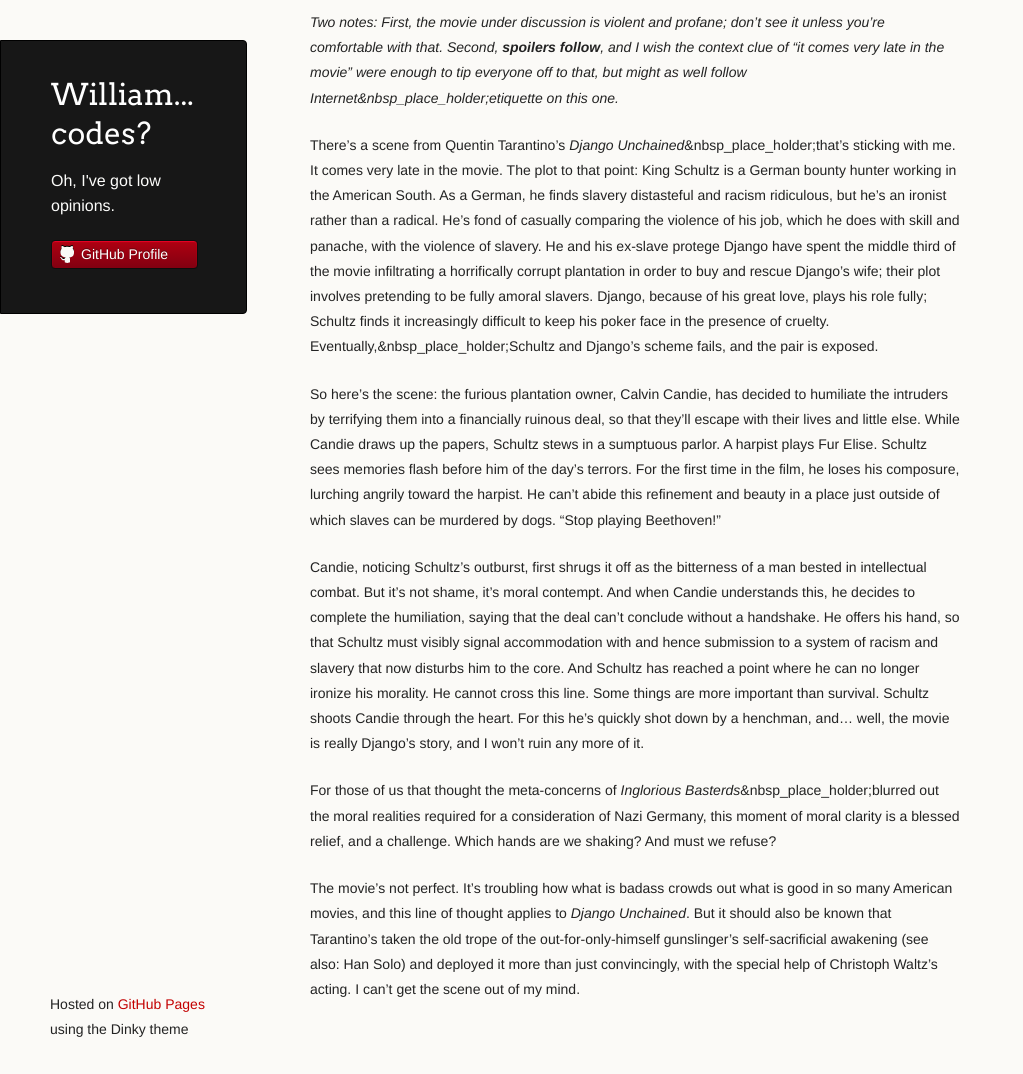
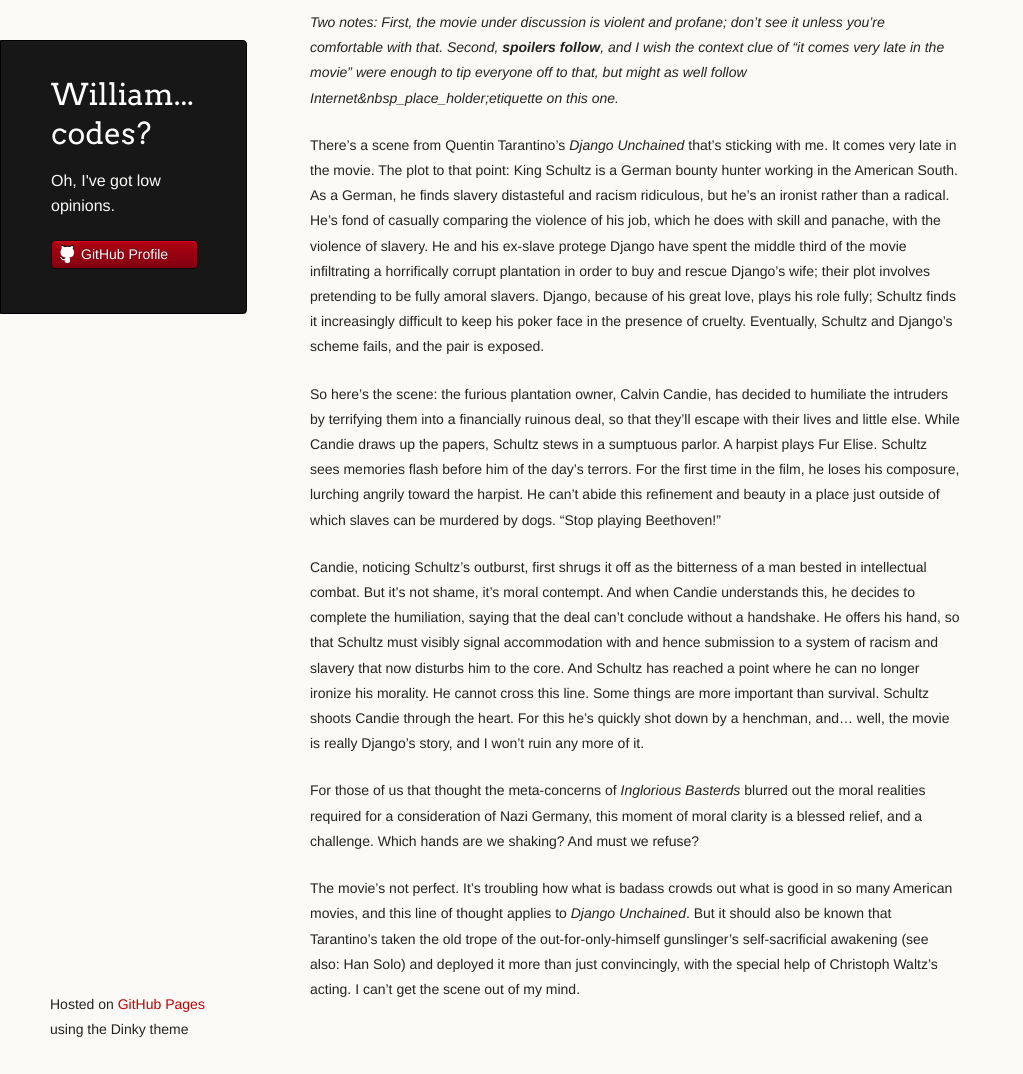
Before and after one commit to williamrandolph/williamrandolph.github.com, a Jekyll site: the page built from _posts/2013-01-12-test2.md, in a window 1280 px wide and 1074 px high. Shown: the whole window, without its empty margins (0-1023 px from the left). Built offline with Jekyll 4.4.1, drawn with Linux system fonts in a browser that asks for light colours; Markdown is read by kramdown in place of the engine named in the settings; some of the changed lines change nothing that is shown.

Commit message:
Getting rid of bad characters in Django post.

```diff
--- a/_posts/2013-01-12-test2.md
+++ b/_posts/2013-01-12-test2.md
@@ -11,7 +11,7 @@
 
 
 There's a scene from Quentin Tarantino's _Django
-Unchained_&nbsp_place_holder;that's sticking with me. It comes very late in
+Unchained_ that's sticking with me. It comes very late in
 the movie. The plot to that point: King Schultz is a German bounty hunter
 working in the American South. As a German, he finds slavery distasteful and
 racism ridiculous, but he's an ironist rather than a radical. He's fond of
@@ -21,7 +21,7 @@
 plantation in order to buy and rescue Django's wife; their plot involves
 pretending to be fully amoral slavers. Django, because of his great love,
 plays his role fully; Schultz finds it increasingly difficult to keep his
-poker face in the presence of cruelty. Eventually,&nbsp_place_holder;Schultz
+poker face in the presence of cruelty. Eventually, Schultz
 and Django's scheme fails, and the pair is exposed.
 
 
@@ -49,7 +49,7 @@
 
 
 For those of us that thought the meta-concerns of _Inglorious
-Basterds_&nbsp_place_holder;blurred out the moral realities required for a
+Basterds_ blurred out the moral realities required for a
 consideration of Nazi Germany, this moment of moral clarity is a blessed
 relief, and a challenge. Which hands are we shaking? And must we refuse?
 
```
